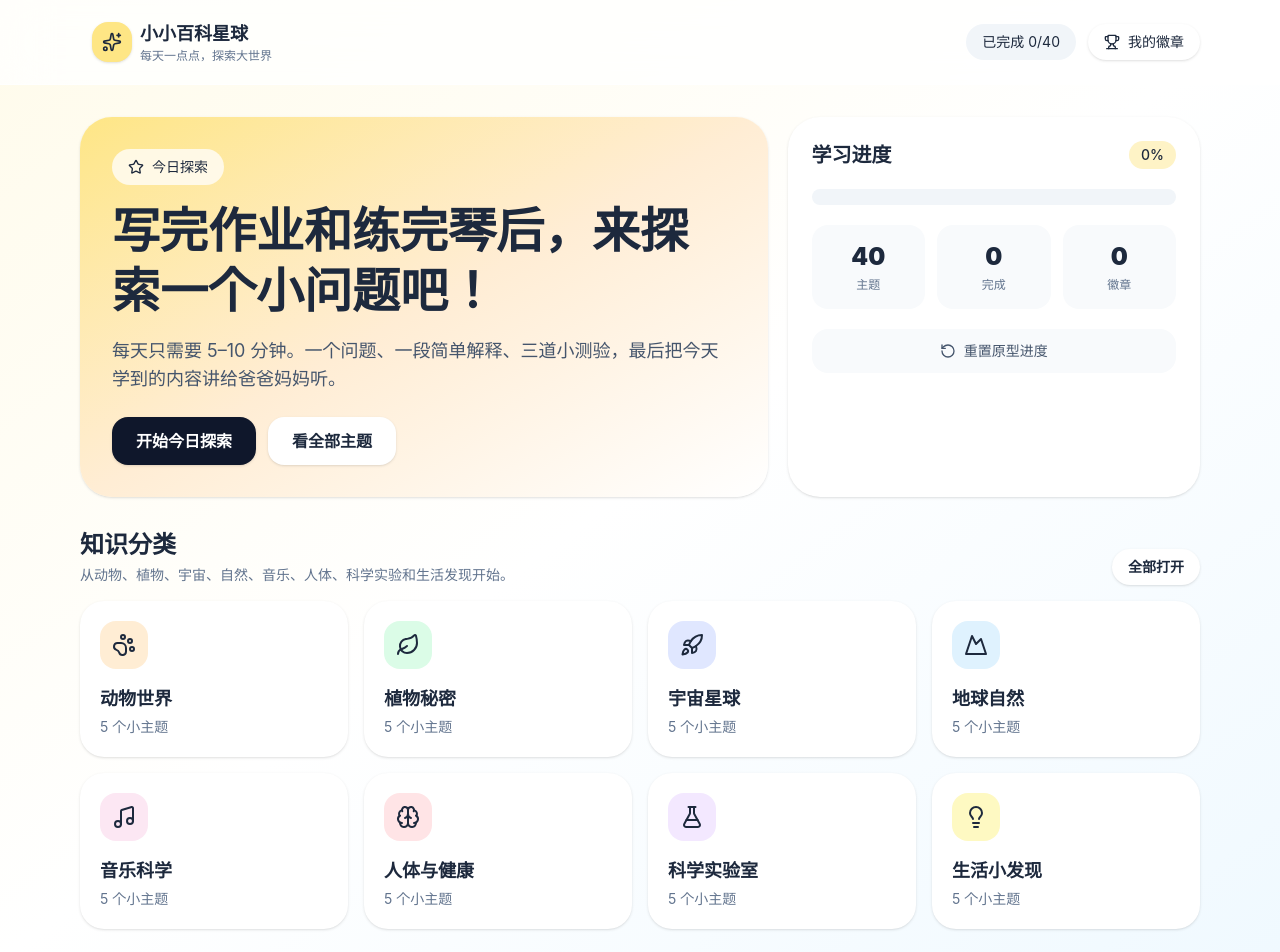
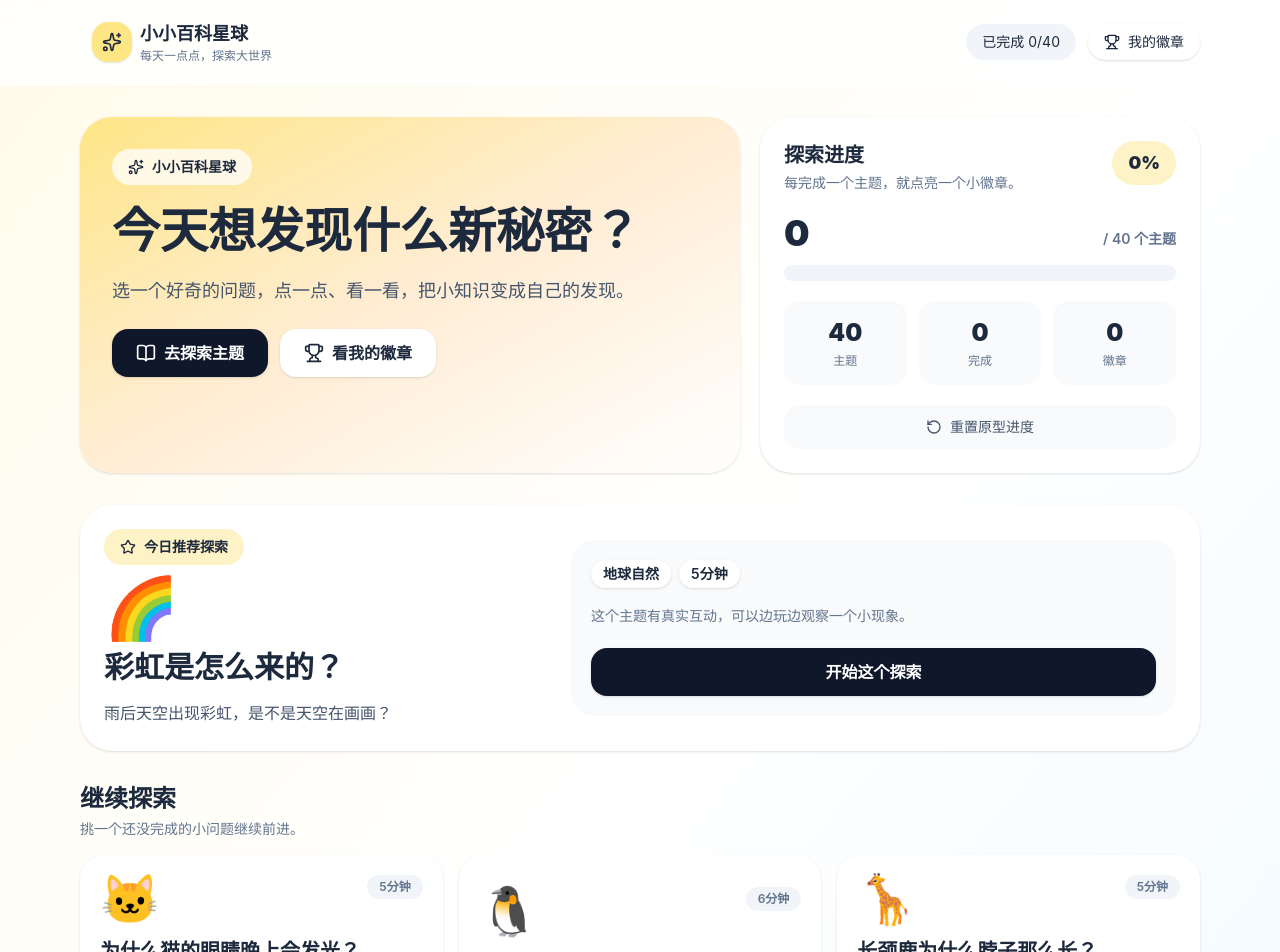
Before and after one commit to whuang0428/little-knowledge-planet, a React (Vite) app: page / in a window 1280 px wide. Shown: the top 952 px of the page. Built offline with nearby package versions, Linux system fonts and the light colour scheme.

Commit message:
Improve home page exploration experience

```diff
--- a/src/App.jsx
+++ b/src/App.jsx
@@ -1,4 +1,4 @@
-import React, { Fragment, useEffect, useMemo, useState } from "react";
+import { Fragment, useMemo, useState } from "react";
 import { motion, AnimatePresence, useMotionValue, useTransform } from "framer-motion";
 import { lessons } from "./data/lessons";
 import { categories } from "./data/categories";
@@ -30,15 +30,15 @@ export default function ChildrenKnowledgeExplorerPrototype() {
   const [activeLesson, setActiveLesson] = useState(lessons[0]);
   const [view, setView] = useState("home");
   const [selectedAnswers, setSelectedAnswers] = useState({});
-  const [completed, setCompleted] = useState([]);
+  const [completed, setCompleted] = useState(getStoredCompleted);
   const [moonPhase, setMoonPhase] = useState(0);
   const [showReflection, setShowReflection] = useState(false);
 
-  useEffect(() => {
-    setCompleted(getStoredCompleted());
-  }, []);
-
-  const dailyLesson = lessons[0];
+  const recommendedLesson =
+    ["rainbow", "cat-eyes", "sunflower", "moon-shape", "pipa-string"]
+      .map((id) => lessons.find((lesson) => lesson.id === id))
+      .find(Boolean) || lessons[0];
+  const recommendedCategory = categories.find((category) => category.id === recommendedLesson.category);
 
   const filteredLessons = useMemo(() => {
     if (selectedCategory === "all") return lessons;
@@ -74,6 +74,9 @@ export default function ChildrenKnowledgeExplorerPrototype() {
   }
 
   const progressPercent = Math.round((completed.length / lessons.length) * 100);
+  const incompleteLessons = lessons.filter((lesson) => !completed.includes(lesson.id));
+  const continueLessons = incompleteLessons.filter((lesson) => lesson.id !== recommendedLesson.id).slice(0, 3);
+  const homeSuggestions = continueLessons.length > 0 ? continueLessons : incompleteLessons.slice(0, 3);
 
   return (
     <div className="min-h-screen bg-gradient-to-br from-amber-50 via-white to-sky-50 text-slate-800">
@@ -117,45 +120,54 @@ export default function ChildrenKnowledgeExplorerPrototype() {
               transition={{ duration: 0.25 }}
               className="space-y-8"
             >
-              <section className="grid gap-5 md:grid-cols-[1.25fr_0.75fr]">
+              <section className="grid gap-5 lg:grid-cols-[1.2fr_0.8fr]">
                 <div className="overflow-hidden rounded-[2rem] bg-gradient-to-br from-amber-200 via-orange-100 to-white p-6 shadow-sm md:p-8">
-                  <div className="mb-4 inline-flex items-center gap-2 rounded-full bg-white/75 px-4 py-2 text-sm font-medium">
-                    <Star className="h-4 w-4" /> 今日探索
+                  <div className="mb-4 inline-flex items-center gap-2 rounded-full bg-white/75 px-4 py-2 text-sm font-bold">
+                    <Sparkles className="h-4 w-4" /> 小小百科星球
                   </div>
                   <h1 className="max-w-2xl text-3xl font-black leading-tight md:text-5xl">
-                    写完作业和练完琴后，来探索一个小问题吧！
+                    今天想发现什么新秘密？
                   </h1>
                   <p className="mt-4 max-w-2xl text-base leading-7 text-slate-600 md:text-lg">
-                    每天只需要 5–10 分钟。一个问题、一段简单解释、三道小测验，最后把今天学到的内容讲给爸爸妈妈听。
+                    选一个好奇的问题，点一点、看一看，把小知识变成自己的发现。
                   </p>
                   <div className="mt-6 flex flex-col gap-3 sm:flex-row">
                     <button
-                      onClick={() => openLesson(dailyLesson)}
-                      className="rounded-2xl bg-slate-900 px-6 py-3 font-semibold text-white shadow-sm transition hover:-translate-y-0.5 hover:shadow-md"
+                      onClick={() => setView("library")}
+                      className="flex items-center justify-center gap-2 rounded-2xl bg-slate-900 px-6 py-3 font-semibold text-white shadow-sm transition hover:-translate-y-0.5 hover:shadow-md"
                     >
-                      开始今日探索
+                      <BookOpen className="h-5 w-5" /> 去探索主题
                     </button>
                     <button
-                      onClick={() => setView("library")}
-                      className="rounded-2xl bg-white px-6 py-3 font-semibold shadow-sm transition hover:-translate-y-0.5 hover:shadow-md"
+                      onClick={() => setView("badges")}
+                      className="flex items-center justify-center gap-2 rounded-2xl bg-white px-6 py-3 font-semibold shadow-sm transition hover:-translate-y-0.5 hover:shadow-md"
                     >
-                      看全部主题
+                      <Trophy className="h-5 w-5" /> 看我的徽章
                     </button>
                   </div>
                 </div>
 
                 <div className="rounded-[2rem] bg-white p-6 shadow-sm">
-                  <div className="flex items-center justify-between">
-                    <h2 className="text-xl font-bold">学习进度</h2>
-                    <span className="rounded-full bg-amber-100 px-3 py-1 text-sm font-medium">
+                  <div className="flex items-start justify-between gap-4">
+                    <div>
+                      <h2 className="text-xl font-black">探索进度</h2>
+                      <p className="mt-1 text-sm text-slate-500">每完成一个主题，就点亮一个小徽章。</p>
+                    </div>
+                    <span className="rounded-full bg-amber-100 px-4 py-2 text-lg font-black">
                       {progressPercent}%
                     </span>
                   </div>
-                  <div className="mt-5 h-4 overflow-hidden rounded-full bg-slate-100">
-                    <div
-                      className="h-full rounded-full bg-slate-900 transition-all duration-700"
-                      style={{ width: `${progressPercent}%` }}
-                    />
+                  <div className="mt-5">
+                    <div className="flex items-end justify-between">
+                      <div className="text-4xl font-black">{completed.length}</div>
+                      <div className="pb-1 text-sm font-semibold text-slate-500">/ {lessons.length} 个主题</div>
+                    </div>
+                    <div className="mt-3 h-4 overflow-hidden rounded-full bg-slate-100">
+                      <div
+                        className="h-full rounded-full bg-slate-900 transition-all duration-700"
+                        style={{ width: `${progressPercent}%` }}
+                      />
+                    </div>
                   </div>
                   <div className="mt-5 grid grid-cols-3 gap-3">
                     <StatCard label="主题" value={lessons.length} />
@@ -169,6 +181,89 @@ export default function ChildrenKnowledgeExplorerPrototype() {
                     <RotateCcw className="h-4 w-4" /> 重置原型进度
                   </button>
                 </div>
+              </section>
+
+              <section className="rounded-[2rem] bg-white p-5 shadow-sm md:p-6">
+                <div className="grid gap-5 md:grid-cols-[0.85fr_1.15fr] md:items-center">
+                  <div>
+                    <div className="mb-3 inline-flex items-center gap-2 rounded-full bg-amber-100 px-4 py-2 text-sm font-bold">
+                      <Star className="h-4 w-4" /> 今日推荐探索
+                    </div>
+                    <div className="text-6xl">{recommendedLesson.emoji}</div>
+                    <h2 className="mt-3 text-2xl font-black leading-tight md:text-3xl">
+                      {recommendedLesson.title}
+                    </h2>
+                    <p className="mt-3 leading-7 text-slate-600">{recommendedLesson.intro}</p>
+                  </div>
+
+                  <div className="rounded-[1.5rem] bg-slate-50 p-5">
+                    <div className="flex flex-wrap gap-2">
+                      <span className="rounded-full bg-white px-3 py-1 text-sm font-semibold shadow-sm">
+                        {recommendedCategory?.label || "百科主题"}
+                      </span>
+                      <span className="rounded-full bg-white px-3 py-1 text-sm font-semibold shadow-sm">
+                        {recommendedLesson.readingTime}
+                      </span>
+                      {completed.includes(recommendedLesson.id) && (
+                        <span className="flex items-center gap-1 rounded-full bg-green-100 px-3 py-1 text-sm font-semibold text-green-700">
+                          <CheckCircle2 className="h-4 w-4" /> 已完成
+                        </span>
+                      )}
+                    </div>
+                    <p className="mt-4 text-sm leading-6 text-slate-500">
+                      这个主题有真实互动，可以边玩边观察一个小现象。
+                    </p>
+                    <button
+                      onClick={() => openLesson(recommendedLesson)}
+                      className="mt-5 flex w-full items-center justify-center gap-2 rounded-2xl bg-slate-900 px-5 py-3 font-semibold text-white shadow-sm transition hover:-translate-y-0.5 hover:shadow-md"
+                    >
+                      开始这个探索
+                    </button>
+                  </div>
+                </div>
+              </section>
+
+              <section>
+                <div className="mb-4 flex items-end justify-between gap-4">
+                  <div>
+                    <h2 className="text-2xl font-black">继续探索</h2>
+                    <p className="mt-1 text-sm text-slate-500">
+                      {incompleteLessons.length > 0 ? "挑一个还没完成的小问题继续前进。" : "所有主题都完成啦，可以回去看看点亮的徽章。"}
+                    </p>
+                  </div>
+                  {incompleteLessons.length === 0 && (
+                    <button
+                      onClick={() => setView("badges")}
+                      className="hidden rounded-full bg-white px-4 py-2 text-sm font-semibold shadow-sm md:block"
+                    >
+                      查看徽章
+                    </button>
+                  )}
+                </div>
+                {incompleteLessons.length > 0 ? (
+                  <div className="grid gap-4 sm:grid-cols-2 lg:grid-cols-3">
+                    {homeSuggestions.map((lesson) => (
+                      <LessonCard
+                        key={lesson.id}
+                        lesson={lesson}
+                        completed={false}
+                        onOpen={() => openLesson(lesson)}
+                      />
+                    ))}
+                  </div>
+                ) : (
+                  <div className="rounded-[2rem] bg-green-50 p-6 text-center shadow-sm">
+                    <div className="text-5xl">🏅</div>
+                    <h3 className="mt-3 text-2xl font-black">你已经点亮整颗星球！</h3>
+                    <p className="mt-2 text-slate-600">去徽章页看看自己的探索成果吧。</p>
+                    <button
+                      onClick={() => setView("badges")}
+                      className="mt-5 rounded-2xl bg-slate-900 px-6 py-3 font-semibold text-white shadow-sm transition hover:-translate-y-0.5 hover:shadow-md"
+                    >
+                      查看我的徽章
+                    </button>
+                  </div>
+                )}
               </section>
 
               <section>
@@ -570,9 +665,11 @@ function InteractiveDemo({ lesson, moonPhase, setMoonPhase }) {
     return <PipaStringDemo />;
   }
 
-  return <CategoryExploreDemo lesson={lesson} />;
+  return <CategoryExploreDemo key={lesson.id} lesson={lesson} />;
 }
 
+// Legacy static demo kept unmounted; current generic lessons use CategoryExploreDemo.
+// eslint-disable-next-line no-unused-vars
 function SimpleExploreDemo({ lessonId }) {
   const demoMap = {
     "giraffe-neck": {
@@ -987,10 +1084,6 @@ function RainbowDemo() {
 function CategoryExploreDemo({ lesson }) {
   const [activeStep, setActiveStep] = useState(0);
 
-  useEffect(() => {
-    setActiveStep(0);
-  }, [lesson.id]);
-
   const templates = {
     animals: {
       bg: "bg-orange-50",
--- a/src/data/categories.js
+++ b/src/data/categories.js
@@ -1,6 +1,5 @@
 import {
   BookOpen,
-  Star,
   PawPrint,
   Leaf,
   Rocket,
@@ -9,11 +8,6 @@ import {
   Brain,
   FlaskConical,
   Lightbulb,
-  Trophy,
-  CheckCircle2,
-  Home,
-  Sparkles,
-  RotateCcw,
 } from "lucide-react";
 
 export const categories = [
```
